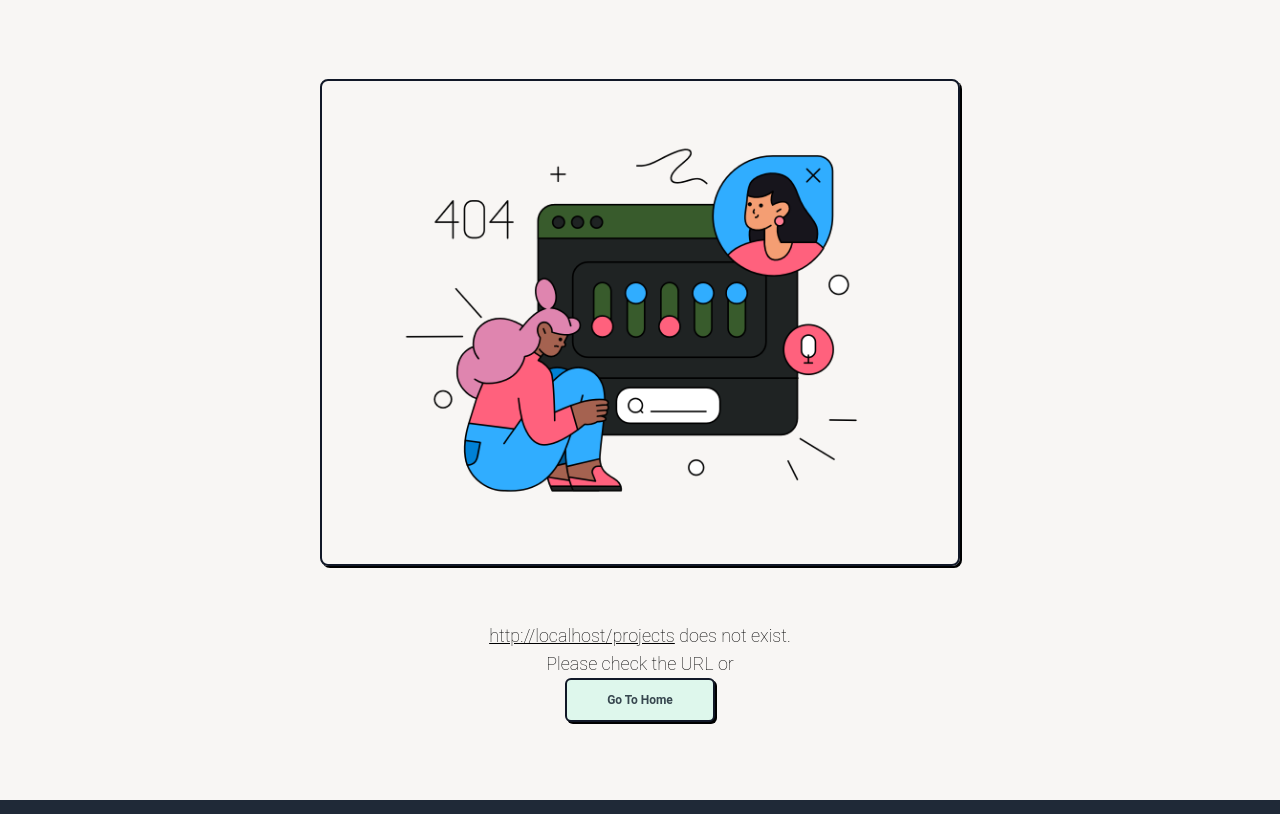
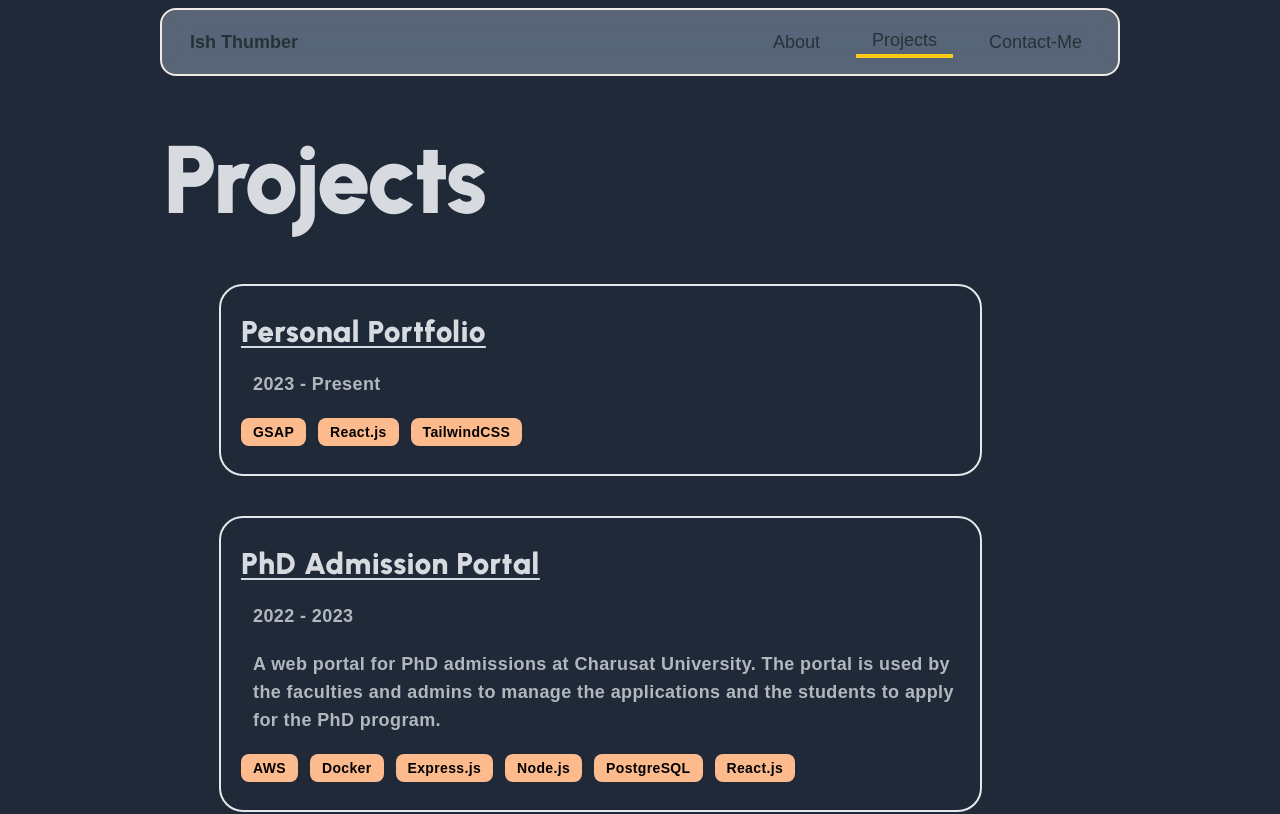
Before and after one commit to IshThumber/Ish-Portfolio, a React (Create React App) app: page /projects in a window 1280 px wide. Shown: the top 814 px of the page. Built offline with nearby package versions, Linux system fonts and the light colour scheme; a web font is replaced by a local one.

Commit message:
Update imports and fix styling in App.js, Navbar.js, Education.js, TechList.js, HeroMain.js, and About.js

```diff
--- a/src/App.js
+++ b/src/App.js
@@ -4,7 +4,7 @@ import Resume from "./sections/Resume";
 import { BrowserRouter, Route, Routes } from "react-router-dom";
 import Error from "./components/Error";
 import AboutWrapper from "./sections/About";
-import Projects from "./sections/Projects";
+import ProjectWrapper from "./sections/Projects";
 import Contact from './sections/Contact';
 
 const App = () => {
@@ -15,7 +15,7 @@ const App = () => {
           <Route path="/" element={<Wrapper />} />
           <Route path="/rs" element={<Resume />} />
           <Route path="/about" element={<AboutWrapper />} />
-          <Route path="/projects" element={<Error />} />
+          <Route path="/projects" element={<ProjectWrapper />} />
           <Route path="/contact" element={<Error />} />
           <Route path="*" element={<Error />} />
         </Routes>
--- /dev/null
+++ b/src/components/ProjectList.js
@@ -0,0 +1,54 @@
+import React from 'react'
+import { Link } from "react-router-dom"
+
+
+
+
+const ProjectList = () => {
+
+  const projects = [
+    {
+      id: 1,
+      name: "Personal Portfolio",
+      year: "2023 - Present",
+      description: "",
+      Link: "https://github.com/IshThumber/Ish-Portfolio",
+      Tech: ["React.js", "TailwindCSS", "GSAP"]
+    },
+    {
+      id: 2,
+      name: "PhD Admission Portal",
+      year: "2022 - 2023",
+      description: "A web portal for PhD admissions at Charusat University. The portal is used by the faculties and admins to manage the applications and the students to apply for the PhD program.",
+      Link: "https://github.com/IshThumber",
+      Tech: ["React.js", "Node.js", "Express.js", "Docker", "AWS", "PostgreSQL"]
+    },
+  ]
+  // console.log(projects[0].Tech.map((T) => { return T }));
+  return (
+    <>
+      <div className="w-11/12 mx-auto md:w-full">
+        <div className="flex flex-col w-full gap-10 font-bold tracking-wide md:w-4/5 lg:ml-14 font-gtReg text-wild-sand-200/80">
+          {projects.map(key => (
+            <Link key={key.id} to={key.Link} target="_blank" rel="noopener noreferrer">
+              <div className="flex flex-col gap-5 p-5 text-lg duration-300 border-2 py-7 rounded-3xl hover:bg-orange-400 transtion-colors">
+                <h1 className="text-3xl font-black underline font-urbanist underline-offset-4 decoration-2 text-wild-sand-200">{key.name}</h1>
+                <span className='ml-3'>{key.year}</span>
+                {key.description && <span className='ml-3'>{key.description}</span>}
+                <div className="flex flex-row flex-wrap gap-3">
+                  {key.Tech.sort().map((T) => (
+                    <span key={T} className="inline-block px-3 py-1 text-sm tracking-wide text-black align-middle bg-orange-300 rounded-lg">{T}</span>
+                  ))}
+                </div>
+              </div>
+            </Link>
+          ))}
+
+          ...
+        </div>
+      </div>
+    </>
+  )
+}
+
+export default ProjectList
--- a/src/components/TechList.js
+++ b/src/components/TechList.js
@@ -13,10 +13,10 @@ const TechList = () => {
   return (
     <>
       <div className="relative w-full mt-16 overflow-hidden wrapper text-wild-sand-200">
-        <div className="w-11/12 mx-auto my-10 font-black tracking-tight text-7xl md:text-8xl md:w-3/4 ">Tech List</div>
+        <div className="w-11/12 mx-auto my-10 font-black tracking-tight text-7xl md:text-8xl md:w-3/4">Tech Stack</div>
         <div>
           {List.map((tech, index) => (
-            <div key={index} className="flex items-center justify-center gap-4 mb-8 tech-row text-wild-sand-200/20">
+            <div key={index} className="flex items-center justify-center gap-4 mb-8 tech-row text-wild-sand-200/20 font-gtReg">
               {Array.from({ length: 15 }, (_, index) => (
                 <React.Fragment key={index}>
                   <span
@@ -32,8 +32,6 @@ const TechList = () => {
             </div>
           ))}
         </div>
-
-        {/* <button onClick={() => { console.log("Dfgd"); }}>f</button> */}
       </div >
     </>
   )
--- a/src/sections/Education.js
+++ b/src/sections/Education.js
@@ -34,10 +34,10 @@ const Education = () => {
       <div className="relative w-full mt-16 overflow-hidden wrapper text-wild-sand-200 ">
         <div className="w-11/12 mx-auto my-10 font-black tracking-tight text-7xl md:text-8xl md:w-full">Education</div>
         <div className="w-11/12 mx-auto md:w-full">
-          <div className="flex flex-col w-full gap-6 font-bold md:w-4/5 lg:ml-14 font-gtReg text-wild-sand-200/80">
+          <div className="flex flex-col w-full gap-6 font-bold tracking-wide md:w-4/5 lg:ml-14 font-urbanist text-wild-sand-200/80">
             {education.map(key => (
               <div className="flex flex-col gap-2 text-2xl" key={key.id}>
-                <h1 className="text-4xl font-black font-gtReg">{key.degree}</h1>
+                <h1 className="text-4xl font-black">{key.degree}</h1>
                 <span className="ml-3">{key.name}</span>
                 <span className="ml-3">{key.year}</span>
                 <span className="ml-3">{key.description}</span>
--- a/src/sections/HeroMain.js
+++ b/src/sections/HeroMain.js
@@ -48,12 +48,12 @@ const HeroMain = () => {
   return (
     <>
       <Heading>
-        <div className="flex flex-col items-center justify-center w-4/5 max-h-screen gap-8 m-auto xl:flex-row-reverse ">
+        <div className="flex flex-col items-center justify-center w-11/12 max-h-screen gap-8 m-auto lg:w-4/5 xl:flex-row-reverse">
           <div className="w-full lg:w-2/5 sm:w-10/12">
             <Shapes />
           </div>
           <div className="font-urbanist" data-speed=".2" ref={compoRef}>
-            <h1 className="mb-8 font-extrabold leading-none tracking-tighter text-7xl lg:text-[8rem] 2xl:text-[10rem] sm:text-9xl" aria-label={`${firstName}+${lastName}`}>
+            <h1 className="mb-8 font-extrabold leading-none tracking-tight text-7xl lg:text-[8rem] 2xl:text-[10rem] sm:text-9xl w-full" aria-label={`${firstName}+${lastName}`}>
               <span className="block text-genoa-500/70">{renderLetter(firstName, "first")}</span>
               <span className="block text-genoa-600/70">{renderLetter(lastName, "last")}</span>
             </h1>
--- a/src/sections/Navbar.js
+++ b/src/sections/Navbar.js
@@ -68,7 +68,7 @@ const NavList = () => {
 };
 const NavbarSimple = () => {
   return (
-    <Navbar className="w-3/4 px-4 py-3 m-2 mx-auto border-2 shadow-none md:py-2 bg-wild-sand-100 font-gtReg rounded-xl md:rounded-2xl backdrop-filter backdrop-blur-md bg-opacity-60 border-desert-storm-100 dark:border-wild-sand-700">
+    <Navbar className="w-3/4 px-4 py-3 m-2 mx-auto border-2 shadow-none md:py-2 bg-wild-sand-100/30 font-gtReg rounded-xl md:rounded-2xl backdrop-filter backdrop-blur-md border-desert-storm-100 dark:border-wild-sand-700">
       {/* <Navbar className="fixed z-10 py-5 m-2 border-2 shadow-none top-1 navWidth bg-desert-storm-50 font-brandonMedium rounded-3xl backdrop-filter backdrop-blur-lg bg-opacity-30 border-desert-storm-100 dark:border-wild-sand-700"> */}
       <div className="flex items-center justify-between text-blue-gray-900">
         <Typography
--- a/src/sections/Projects.js
+++ b/src/sections/Projects.js
@@ -1,34 +1,47 @@
 import React from "react";
 import Heading from "./../components/Heading";
+import Navbar from "./Navbar";
+import { education } from "../utils/General";
+import Footer from "../components/Footer";
+import ProjectList from "../components/ProjectList";
+
 
 const Projects = () => {
   return (
     <>
-      <div className="w-full">
-        <Heading name="#Projects" />
+      <Heading>
+        <div className="relative w-full p-1 m-0 font-gtReg text-wild-sand-200">
+          <div className="relative flex flex-col justify-between w-full m-auto gap-14 xl:w-3/4 md:w-11/12">
+            <div className="w-11/12 font-black tracking-tight font-urbanist place-self-center md:place-self-start text-7xl md:text-8xl md:w-3/4 ">
+              Projects
+            </div>
 
-        <div className="flex flex-col justify-center items-center -mt-5">
-          <div className="flex flex-col w-full px-9 md:w-4/5 mb-6">
-            <div className="bigShadowButton border border-gray-800 bg-light-blue-50 p-5 pl-8 mt-4 text-md justify-start w-full md:w-3/4 items-center rounded-3xl font-brandonMedium font-thin">
-              {/* <h1 className="font-brandonMedium text-md text-left font-semibold mb-5">
-                <span className="mr-1 font-thin font-ikaros text-pink-400">
-                  1.
-                </span>{" "}
-                {`This website`}
-              </h1> */}
-              <h2 className="font-semibold">
-                Open Source Projects
-                <br />
-                Coming Soon!
-                <br />
-              </h2>
-              Connect me
-            </div>
+            <ProjectList />
+
           </div>
+        </div>
+
+
+        <Footer />
+      </Heading>
+    </>
+  )
+}
+
+const ProjectWrapper = () => {
+  return (
+    <>
+      <div className="min-h-screen transition-all duration-500 bg-transparent">
+        <div className="fixed z-50 w-full">
+          <Navbar />
+        </div>
+        <div className="h-36 md:h-32"></div>
+        <div className="max-h-screen bg-transparent wrapper">
+          <Projects />
         </div>
       </div>
     </>
   );
 };
 
-export default Projects;
+export default ProjectWrapper;
```
Also changed, not shown: src/sections/About.js (+5 -5 lines).
